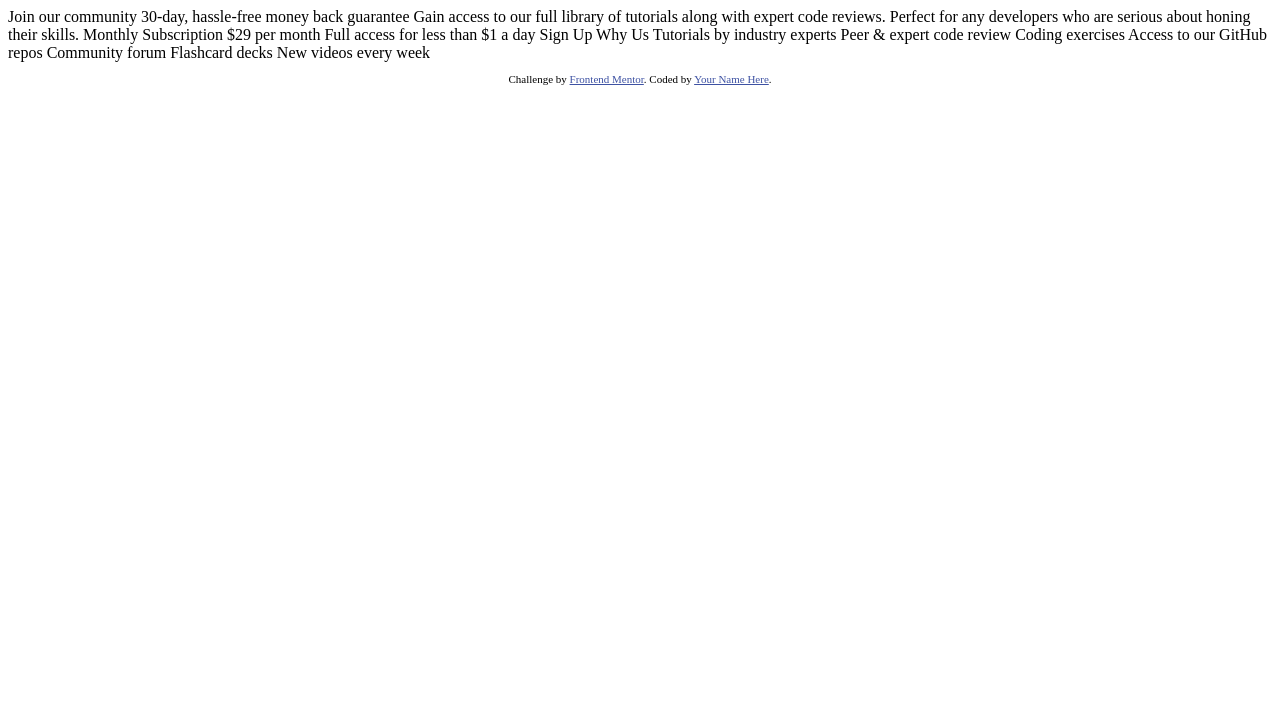
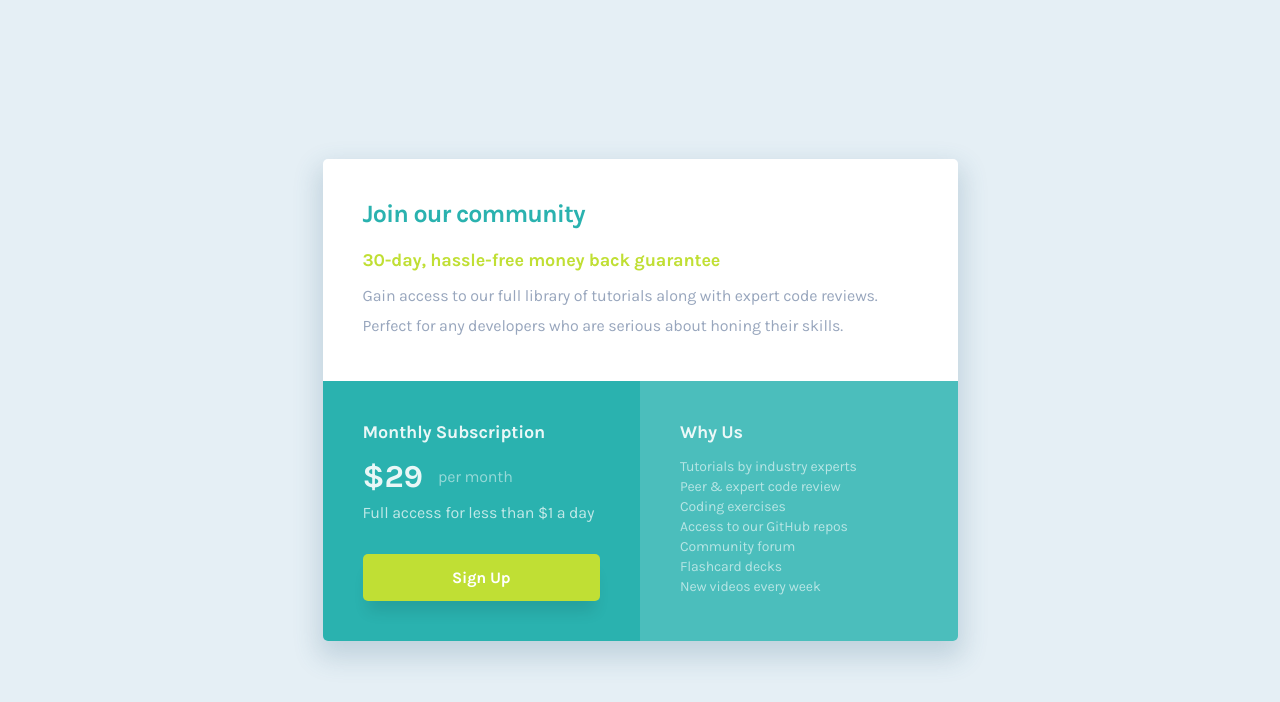
Before and after one commit to Pustur/frontend-mentor-challenges, a website: page single-price-grid-component/index.html in a window 1280 px wide. Drawn offline with Linux system fonts and the light colour scheme.

Commit message:
:sparkles: Finish challenge "single-price-grid-component"

```diff
--- a/single-price-grid-component/index.html
+++ b/single-price-grid-component/index.html
@@ -1,50 +1,56 @@
 <!DOCTYPE html>
 <html lang="en">
-<head>
-  <meta charset="UTF-8">
-  <meta name="viewport" content="width=device-width, initial-scale=1.0"> <!-- displays site properly based on user's device -->
+  <head>
+    <meta charset="UTF-8" />
+    <meta name="viewport" content="width=device-width, initial-scale=1.0" />
+    <link
+      rel="icon"
+      type="image/png"
+      sizes="32x32"
+      href="./images/favicon-32x32.png"
+    />
+    <link
+      href="https://fonts.googleapis.com/css2?family=Karla:wght@400;700&display=swap"
+      rel="stylesheet"
+    />
+    <link rel="stylesheet" href="./css/style.css" />
+    <title>Frontend Mentor | Single Price Grid Component</title>
+  </head>
 
-  <link rel="icon" type="image/png" sizes="32x32" href="./images/favicon-32x32.png">
+  <body>
+    <main class="main">
+      <section class="section join">
+        <h1>Join our community</h1>
+        <p class="highlight">30-day, hassle-free money back guarantee</p>
+        <p>
+          Gain access to our full library of tutorials along with expert code
+          reviews. Perfect for any developers who are serious about honing their
+          skills.
+        </p>
+      </section>
 
-  <title>Frontend Mentor | Single Price Grid Component</title>
+      <section class="section subscription">
+        <h2>Monthly Subscription</h2>
+        <div class="monthly-price">
+          <strong class="price">$29</strong>
+          <span class="muted">per month</span>
+        </div>
+        <p>Full access for less than $1 a day</p>
+        <a class="button" href="#">Sign Up</a>
+      </section>
 
-  <!-- Feel free to remove these styles or customise in your own stylesheet 👍 -->
-  <style>
-    .attribution { font-size: 11px; text-align: center; }
-    .attribution a { color: hsl(228, 45%, 44%); }
-  </style>
-</head>
-<body>
-  Join our community
-
-  30-day, hassle-free money back guarantee
-
-  Gain access to our full library of tutorials along with expert code reviews.
-  Perfect for any developers who are serious about honing their skills.
-
-  Monthly Subscription
-
-  &dollar;29 per month
-
-  Full access for less than &dollar;1 a day
-
-  Sign Up
-
-  Why Us
-
-  Tutorials by industry experts
-  Peer &amp; expert code review
-  Coding exercises
-  Access to our GitHub repos
-  Community forum
-  Flashcard decks
-  New videos every week
-
-  <footer>
-    <p class="attribution">
-      Challenge by <a href="https://www.frontendmentor.io?ref=challenge" target="_blank">Frontend Mentor</a>.
-      Coded by <a href="#">Your Name Here</a>.
-    </p>
-  </footer>
-</body>
+      <section class="section why">
+        <h2>Why Us</h2>
+        <ul>
+          <li>Tutorials by industry experts</li>
+          <li>Peer & expert code review</li>
+          <li>Coding exercises</li>
+          <li>Access to our GitHub repos</li>
+          <li>Community forum</li>
+          <li>Flashcard decks</li>
+          <li>New videos every week</li>
+        </ul>
+      </section>
+    </main>
+  </body>
 </html>
--- /dev/null
+++ b/single-price-grid-component/sass/partials/_elements.scss
@@ -0,0 +1,57 @@
+*,
+*::before,
+*::after {
+  box-sizing: inherit;
+}
+
+html {
+  height: 100%;
+  font-family: 'Karla', sans-serif;
+  background-color: var(--color-bg);
+  color: var(--color-foreground);
+  box-sizing: border-box;
+}
+
+body {
+  margin: 0;
+  padding: 32px;
+  min-height: 100%;
+  display: flex;
+  align-items: center;
+  justify-content: center;
+  letter-spacing: -0.01em;
+}
+
+h1 {
+  letter-spacing: -0.035em;
+  font-size: 21px;
+  color: var(--color-bg-section-subscription);
+}
+
+h2 {
+  font-size: 18px;
+  opacity: 0.9;
+}
+
+ul {
+  list-style: none;
+  padding: 0;
+  font-size: 14px;
+  opacity: 0.6;
+
+  > li {
+    + li {
+      margin-top: 3px;
+    }
+  }
+}
+
+a {
+  text-decoration: none;
+}
+
+@media (min-width: $media-md-min) {
+  h1 {
+    font-size: 25px;
+  }
+}
--- /dev/null
+++ b/single-price-grid-component/sass/partials/_main.scss
@@ -0,0 +1,13 @@
+.main {
+  border-radius: 5px;
+  overflow: hidden;
+  box-shadow: 0 12px 26px 5px rgba(49, 102, 128, 0.2);
+  max-width: 635px;
+}
+
+@media (min-width: $media-md-min) {
+  .main {
+    display: grid;
+    grid-template-columns: 1fr 1fr;
+  }
+}
--- /dev/null
+++ b/single-price-grid-component/sass/partials/_section.scss
@@ -0,0 +1,63 @@
+.section {
+  padding: 24px;
+
+  > * {
+    &:first-child {
+      margin-top: 0;
+    }
+
+    &:last-child {
+      margin-bottom: 0;
+    }
+  }
+
+  &.join {
+    background-color: white;
+
+    p {
+      font-size: 14px;
+      line-height: (26 / 14);
+    }
+
+    .highlight {
+      color: var(--color-accent);
+      font-size: 15px;
+      font-weight: bold;
+      line-height: (20 / 15);
+    }
+  }
+
+  &.subscription {
+    background-color: var(--color-bg-section-subscription);
+    color: white;
+
+    p {
+      opacity: 0.7;
+      margin-top: 0.5rem;
+    }
+  }
+
+  &.why {
+    background-color: var(--color-bg-section-why);
+    color: white;
+  }
+}
+
+@media (min-width: $media-md-min) {
+  .section {
+    padding: 40px;
+
+    &.join {
+      grid-column: 1 / -1;
+
+      p {
+        font-size: 16px;
+      }
+
+      .highlight {
+        font-size: 18px;
+        margin-bottom: -0.5rem;
+      }
+    }
+  }
+}
--- /dev/null
+++ b/single-price-grid-component/sass/partials/_small-components.scss
@@ -0,0 +1,32 @@
+.monthly-price {
+  display: flex;
+  align-items: center;
+
+  > * {
+    + * {
+      margin-left: 15px;
+    }
+  }
+}
+
+.price {
+  font-size: 2rem;
+  opacity: 0.9;
+}
+
+.muted {
+  opacity: 0.5;
+}
+
+.button {
+  display: block;
+  text-align: center;
+  background-color: var(--color-accent);
+  color: white;
+  border-radius: 5px;
+  width: 100%;
+  font-weight: bold;
+  padding: 14px;
+  box-shadow: 0 15px 15px -5px rgba(0, 0, 0, 0.1);
+  margin-top: 2rem;
+}
--- /dev/null
+++ b/single-price-grid-component/sass/partials/_variables.scss
@@ -0,0 +1,9 @@
+$media-md-min: 700px;
+
+:root {
+  --color-bg: hsl(204, 43%, 93%);
+  --color-bg-section-subscription: hsl(179, 62%, 43%);
+  --color-bg-section-why: hsl(179, 47%, 52%);
+  --color-accent: hsl(71, 73%, 54%);
+  --color-foreground: hsl(218, 22%, 67%);
+}
--- /dev/null
+++ b/single-price-grid-component/sass/style.scss
@@ -0,0 +1,5 @@
+@import 'partials/variables';
+@import 'partials/elements';
+@import 'partials/small-components';
+@import 'partials/main';
+@import 'partials/section';
```
Also changed, not shown: single-price-grid-component/css/style.css (added).
